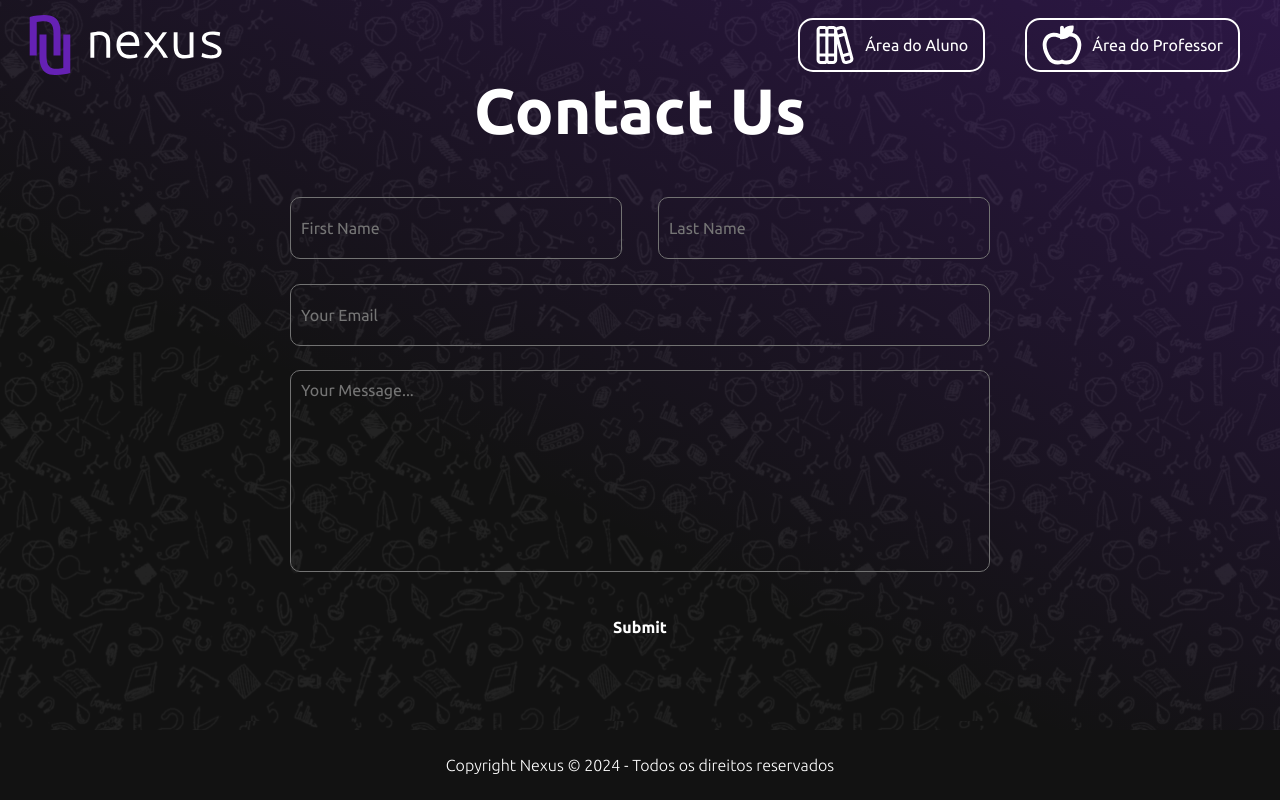
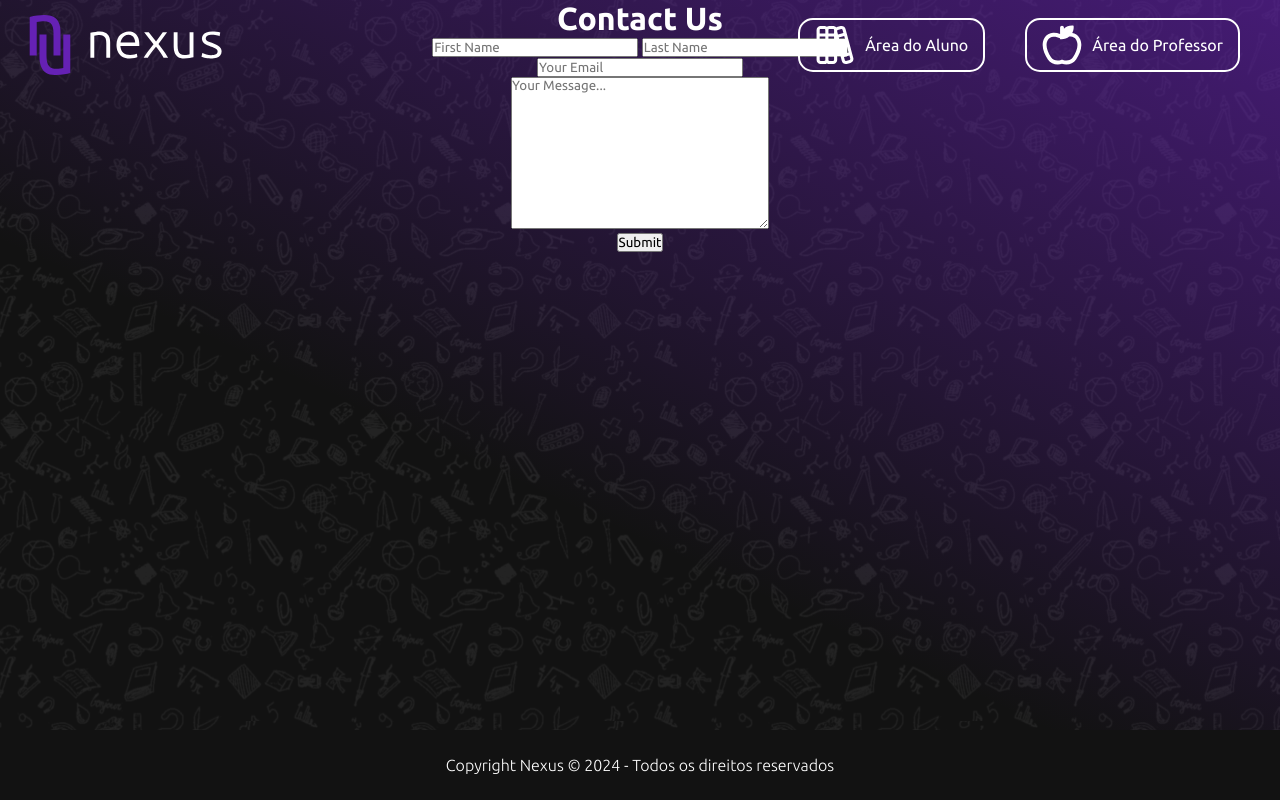
Before and after one commit to Migg-Araujo/Nexus, a PHP site: page /Nexus/index.php?url=contact in a window 1280 px wide. Run offline with PHP 8.4, Linux system fonts and the light colour scheme; the visitor is signed in with stand-in values (Sample User, id 1).

Commit message:
edit some features

```diff
--- a/css/contact.css
+++ /dev/null
@@ -1,96 +0,0 @@
-main {
-    display: flex;
-    flex-direction: column;
-    align-items: center;
-    justify-content: center;
-}
-
-main h1 {
-    font-size: 4rem;
-    margin-bottom: 50px;
-}
-
-.normal {
-    background-color: var(--color-search);
-    border: 1px solid #727272;
-    border-radius:  10px;
-    padding-left: 10px;
-    height: 60px;
-    width: 320px;
-    font-size: 1rem;
-    color: var(--color-text);
-}
-
-main input[type="text"]:focus, .msg:focus {
-    outline: none;
-}
-
-main input[type="submit"] {
-    background-color: var(--purple-background);
-    border: none;
-    border-radius:  10px;
-    text-align: center;
-    height: 60px;
-    width: 120px;
-    font-size: 1rem;
-    color: white;
-    font-weight: bold;
-}
-
-main input[type="submit"]:hover {
-    border: 2px solid var(--purple-background);
-    background-color: transparent;
-    color: var(--purple-background);
-}
-
-main form {
-    width: 700px;
-    height: 460px;
-    display: flex;
-    flex-direction: column;
-    justify-content: space-between;
-    align-items: center;
-}
-
-main div {
-    width: 700px;
-    display: flex;
-    flex-direction: row;
-    justify-content: space-between;
-    align-items: center;
-}
-
-.solo input[type="text"] {
-    width: 700px;
-}
-
-.msg {
-    background-color: var(--color-search);
-    border: 1px solid #727272;
-    border-radius:  10px;
-    padding-left: 10px;
-    width: 700px;
-    font-size: 1rem;
-    color: var(--color-text);
-    height: 180px;
-    resize: none;
-    padding: 10px;
-}
-
-@media screen and (max-width: 767px) {
-    main form, main div, .msg, .solo input[type="text"], .normal {
-        width: 280px;
-    }
-
-    main div {
-        flex-direction: column;
-    }
-
-    input, textarea {
-        margin-bottom: 20px;
-    }
-
-   main h1 {
-        font-size: 3rem;
-    }
-}
--- a/css/style.css
+++ b/css/style.css
@@ -2,7 +2,10 @@
   --color-background: #121212;
   --color-text: white;
   --purple: #6521B4;
+  --purple2: #26153A;
   --purple-hover: #6521B440;
+  --button: #7C7C7C;
+  --button2: #43434388;
   --logo: url('../src/logo.svg');
   --name: url('../src/name.svg');
   --student: url('../src/student.svg');
@@ -34,7 +37,7 @@ body {
   width: 100dvw;
   height: 100dvh;
   position: absolute;
-  background: linear-gradient(25deg, transparent 40%, #6521B450);
+  background: linear-gradient(25deg, transparent 40%, #6621b49c);
   pointer-events: none;
   z-index: -1;
 }
--- a/pages/404.php
+++ b/pages/404.php
@@ -1,4 +1,8 @@
-<?php include 'header.php';?>
+<script>
+    var titleElement = document.querySelector('title');
+    titleElement.innerText = "Nexus | 404";
+</script>
+
 <link rel="stylesheet" href="<?php echo INCLUDE_PATH; ?>css/404.css">
 <div class="icon">
     <div class="logo"></div>
--- a/pages/home.php
+++ b/pages/home.php
@@ -15,10 +15,14 @@
     </section>
 
     <section id='about' class="about">
+        <div class="even"></div>
         <div class="about-div">
             <h3>Aprendizado colaborativo</h3>
             <p>Conecte-se com outros usuários através de comunidades de ensino, com chat de texto e voz.</p>
-            <div class="foxus"></div>
+            <div class="container">
+                <div class="foxus"></div>
+                <div class="box sb1">Olá sou a Foxus, estou aqui para te ajudar com qualquer dúvida!</div>
+            </div>
         </div>
 
         <div class="img-div">
```
Also changed, not shown: other parts of css/style.css (+60 -1 lines), css/404.css (+13 -2 lines), css/signup.css (deleted, +0 -124 lines), pages/signup.php (deleted, +0 -65 lines).
